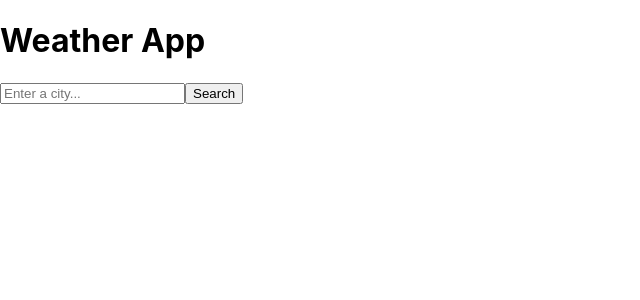
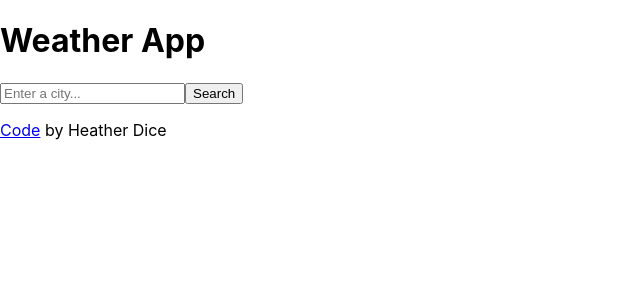
Before and after one commit to heatherdice/react-weather, a React (Create React App) app: page / in a window 1280 px wide. Shown: the top 300 px of the page, without its empty margins (0-640 px from the left). Built offline with nearby package versions, Linux system fonts and the light colour scheme; the HTML template or start-up script is replaced by a standard one.

Commit message:
Added repo link

```diff
--- a/src/index.js
+++ b/src/index.js
@@ -9,6 +9,7 @@ root.render(
   <React.StrictMode>
     <h1>Weather App</h1>
     <App />
+    <p><a href="https://github.com/heatherdice/react-weather">Code</a> by Heather Dice</p>
   </React.StrictMode>
 );
 
```
